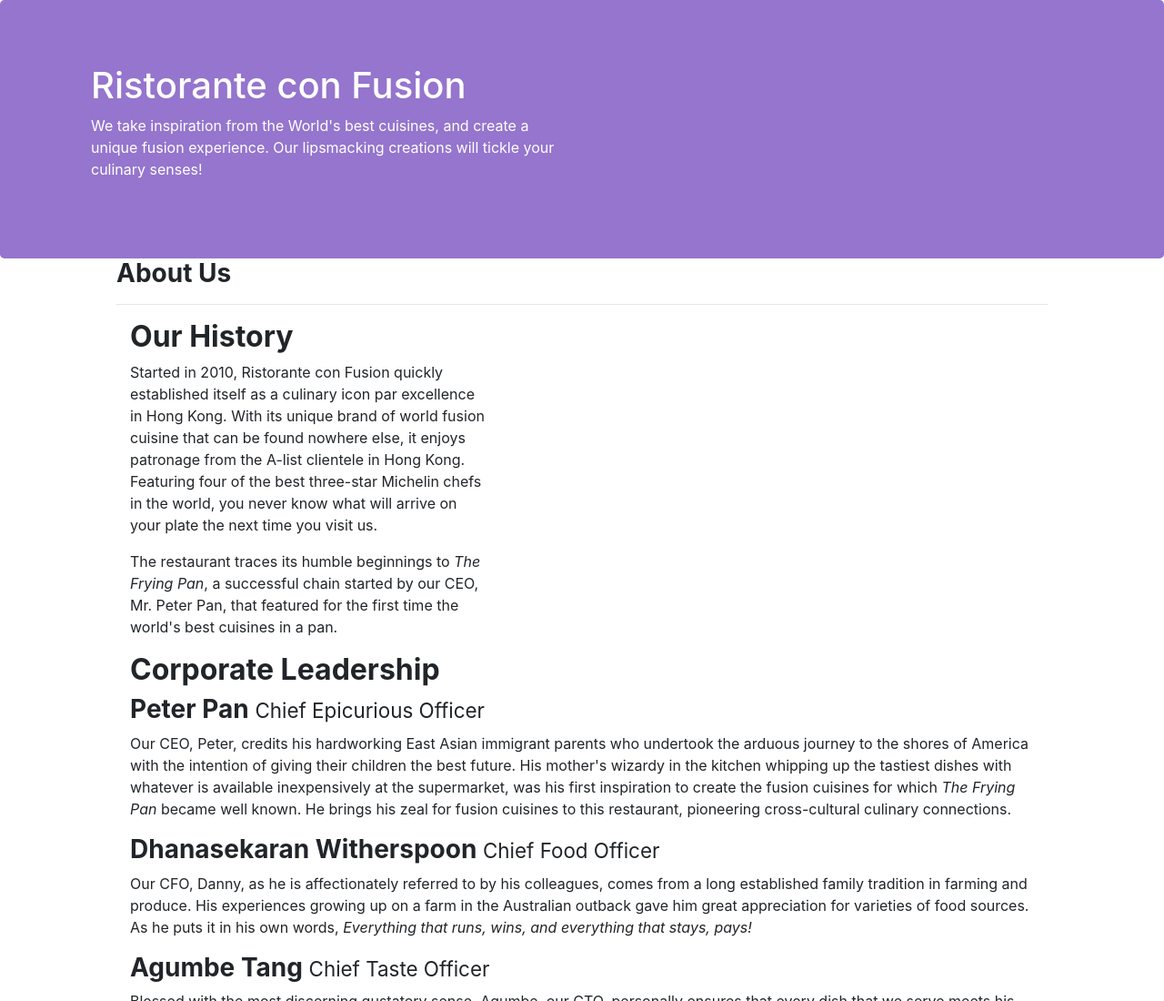
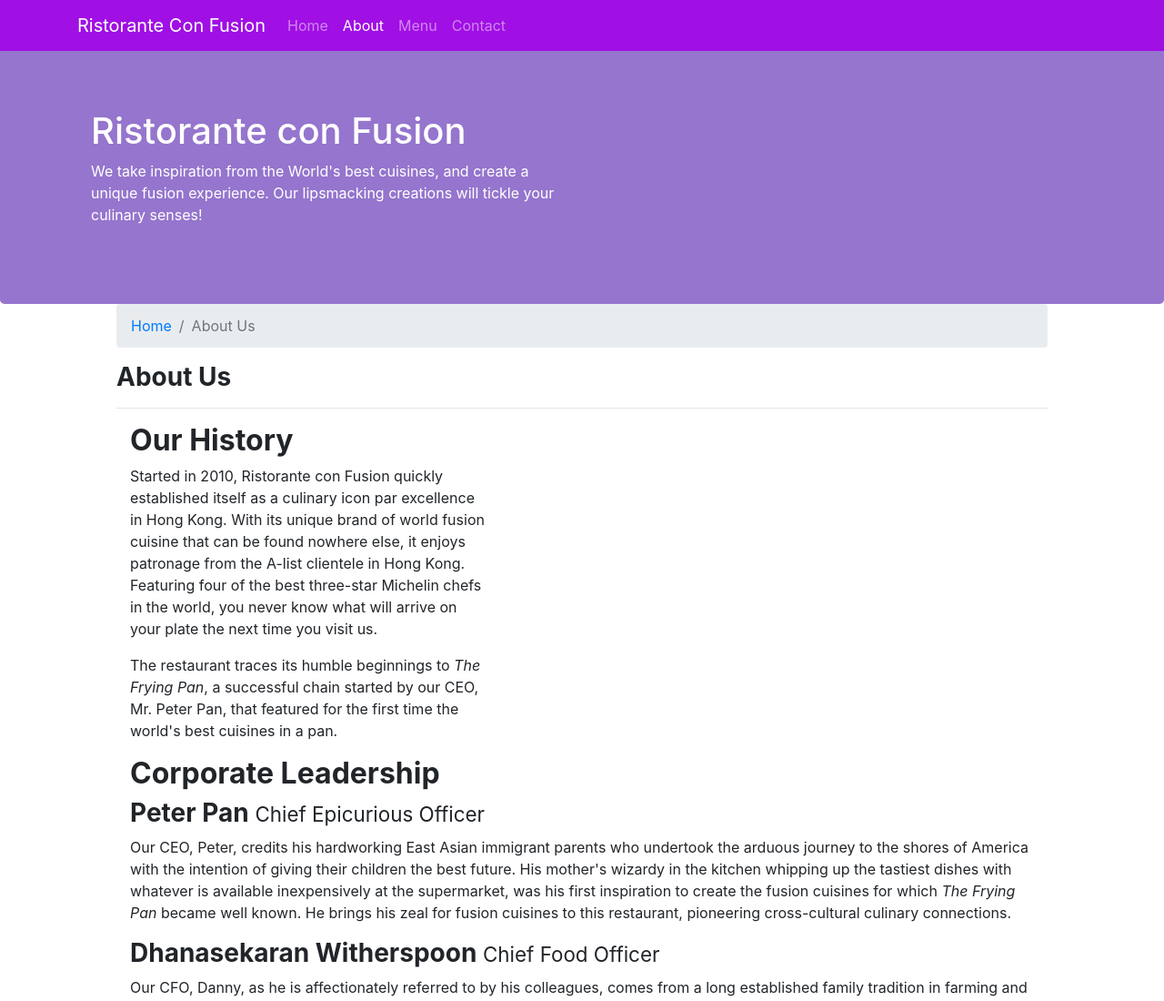
Before and after one commit to Sunilshah-7/Learning-Bootstrap, a website: page aboutus.html in a window 1280 px wide. Shown: the top 1100 px of the page at 91% size. Drawn offline with nearby package versions, Linux system fonts and the light colour scheme.

Commit message:
navbar breadcrumb

```diff
--- a/aboutus.html
+++ b/aboutus.html
@@ -14,6 +14,22 @@
 </head>
 
 <body>
+    <nav class="navbar navbar-dark navbar-expand-sm fixed-top">
+        <div class="container">
+            <button class="navbar-toggler" type="button" data-toggle="collapse" data-target="#Navbar">
+                <span class="navbar-toggler-icon"></span>
+            </button>
+            <a class="navbar-brand" href="./index.html">Ristorante Con Fusion</a>
+            <div class="collapse navbar-collapse" id="Navbar">
+                <ul class="navbar-nav mr-auto">
+                    <li class="nav-item"><a class="nav-link" href="./index.html">Home</a></li>
+                    <li class="nav-item active"><a class="nav-link" href="./aboutus.html">About</a></li>
+                    <li class="nav-item"><a class="nav-link" href="#">Menu</a></li>
+                    <li class="nav-item"><a class="nav-link" href="#">Contact</a></li>
+                </ul>
+            </div>
+        </div>
+    </nav>
 
     <header class="jumbotron">
         <div class="container">
@@ -30,6 +46,10 @@
 
     <div class="middle">
         <div>
+            <ol class="col-12 breadcrumb">
+                <li class="breadcrumb-item"><a href="./index.html">Home</a></li>
+                <li class="breadcrumb-item active">About Us</li>
+            </ol>
             <div class="justify-content-center">
                <h3><b>About Us</b></h3>
                <hr>
@@ -77,7 +97,7 @@
                 <div class="col-4 offset-1 col-sm-2">
                     <h5>Links</h5>
                     <ul class="list-unstyled">
-                        <li><a href="#">Home</a></li>
+                        <li><a href="./index.html">Home</a></li>
                         <li><a href="#">About</a></li>
                         <li><a href="#">Menu</a></li>
                         <li><a href="#">Contact</a></li>
--- a/css/styles.css
+++ b/css/styles.css
@@ -24,3 +24,10 @@
     margin:0px auto;
     padding:0px 10% 0px 10%
 }
+body{
+    padding:50px 0px 0px 0px;
+    z-index:0;
+}
+.navbar-dark {
+    background-color: #a00fe4;
+}
```
Also changed, not shown: index.html (+17 -2 lines).
